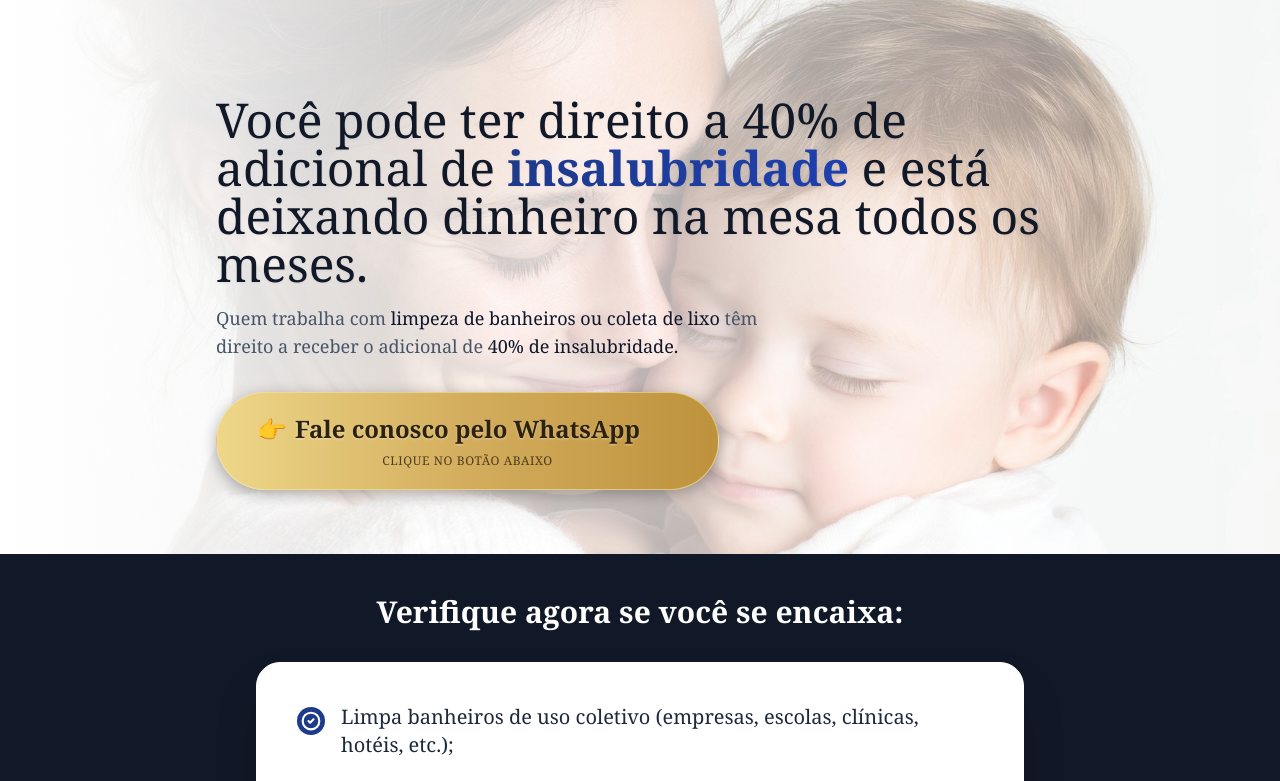
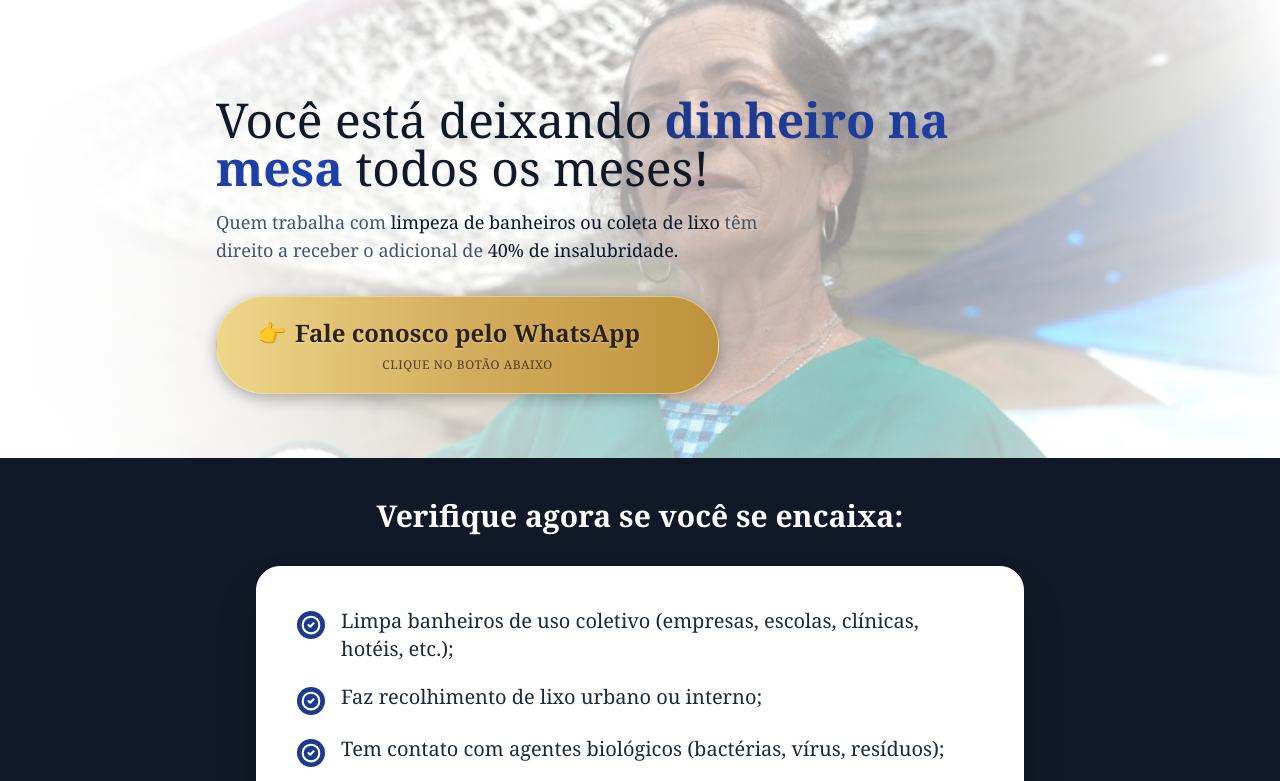
Before and after one commit to AllesGui/woloczyn-portal, a React (Vite) app in the folder frontend/: page /landingpage/insalubridade in a window 1280 px wide. Shown: the top 781 px of the page. Built offline with nearby package versions, Linux system fonts and the light colour scheme; no server answers.

Commit message:
style: final adjustments to Insalubridade image position and vignette

```diff
--- a/frontend/src/pages/LandingInsalubridade.tsx
+++ b/frontend/src/pages/LandingInsalubridade.tsx
@@ -13,21 +13,25 @@ export default function LandingInsalubridade() {
             {/* Header Section (White theme) */}
             <div className="relative w-full overflow-hidden bg-white">
                 <div
-                    className="absolute inset-0 z-0 opacity-60 mix-blend-multiply bg-center md:bg-right"
+                    className="absolute inset-0 z-0 opacity-60 mix-blend-multiply"
                     style={{
-                        backgroundImage: "url('/landingpagefilha.jpeg')",
+                        backgroundImage: "url('/landingpagelimpeza.jpg')",
                         backgroundSize: "cover",
+                        backgroundPosition: "center 15%",
                         backgroundRepeat: "no-repeat"
                     }}
                 >
                 </div>
+                {/* Vignette/Fade effect around the image to blend with white background */}
+                <div className="absolute inset-0 z-0 bg-[radial-gradient(circle,transparent_40%,white_100%)]"></div>
+
                 {/* Light gradient fade over the image on the left side */}
-                <div className="absolute inset-0 z-0 bg-gradient-to-r from-white via-white/50 to-transparent hidden md:block"></div>
-                <div className="absolute inset-0 z-0 bg-white/20 md:hidden"></div>
+                <div className="absolute inset-0 z-0 bg-gradient-to-r from-white via-white/40 to-transparent hidden md:block"></div>
+                <div className="absolute inset-0 z-0 bg-white/10 md:hidden"></div>
 
                 <div className="relative z-10 max-w-4xl mx-auto px-6 pt-16 pb-12 md:pt-24 md:pb-16 flex flex-col items-start text-left">
                     <h1 className="text-4xl md:text-5xl lg:text-5xl font-serif text-[#111827] mb-4 drop-shadow-sm leading-snug">
-                        Você pode ter direito a 40% de <br className="hidden md:block" /> adicional de <span className="text-transparent bg-clip-text bg-gradient-to-r from-[#1E3A8A] to-[#1E40AF] font-bold">insalubridade</span> e está deixando dinheiro na mesa todos os meses.
+                        Você está deixando <span className="text-transparent bg-clip-text bg-gradient-to-r from-[#1E3A8A] to-[#1E40AF] font-bold">dinheiro na mesa</span> todos os meses!
                     </h1>
                     <p className="text-base md:text-lg text-slate-600 mb-8 max-w-xl leading-relaxed font-light">
                         Quem trabalha com <strong className="text-slate-900 font-medium">limpeza de banheiros ou coleta de lixo</strong> têm direito a receber o adicional de <strong className="text-slate-900 font-medium">40% de insalubridade.</strong>
```
Also changed, not shown: frontend/public/landingpagelimpeza.jpg (added), 1 other file (tests, documents, lock files or other folders).
